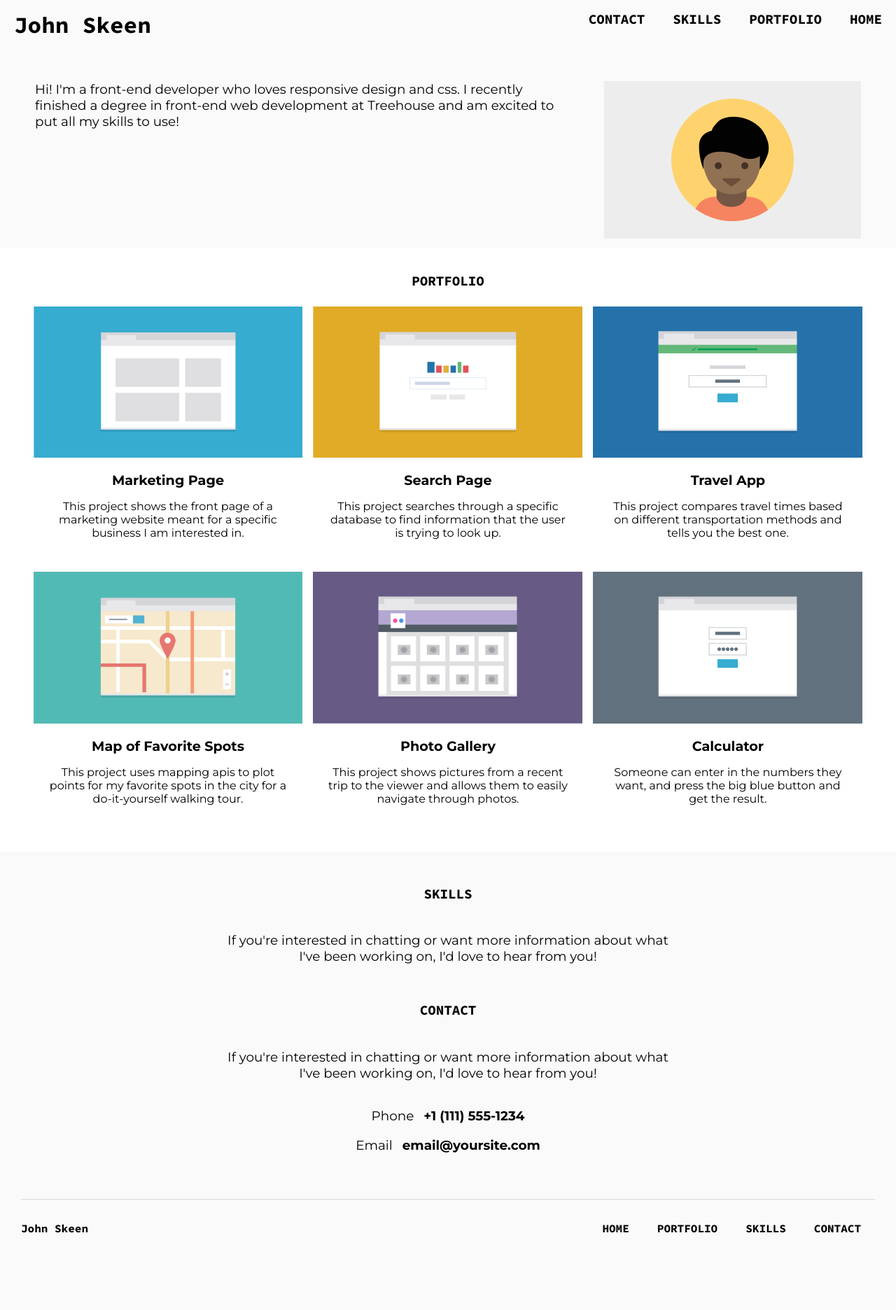
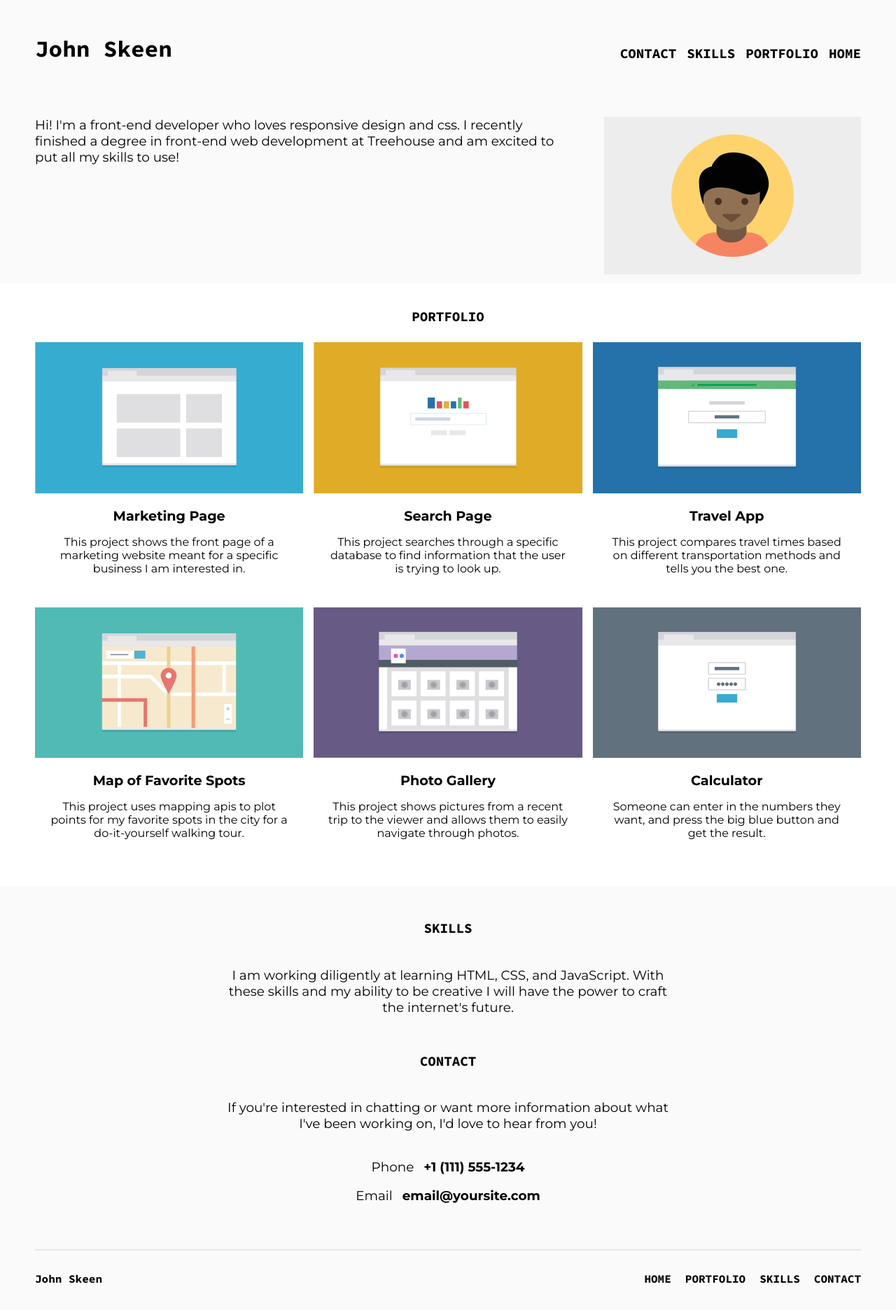
Before and after one commit to JohnSkeen/treehouse-project-2, a plain HTML site: page index.html in a window 1280 px wide. Shown: the whole page at 70% size. Before the commit the page ends 1811 px from the top, so only its background shows below. Drawn offline with Linux system fonts and the light colour scheme.

Commit message:
Final edits
Final changes and fixes, validation completed.

```diff
--- a/css/styles.css
+++ b/css/styles.css
@@ -26,12 +26,11 @@ ul.topnav {
     padding: 0;
 }
 
-
 ul.topnav li a {
     display: block;
     text-align: center;
     color: black;
-    padding: 15px 20px;
+    padding: 15px 0px 15px 15px;
     text-decoration: none;
     width: 100%;
     margin-bottom: 5px;
@@ -44,8 +43,7 @@ ul.topnav li.name {
 }
 
 ul.topnav .button a:hover:not(.active) {
-  background-color: #111;
-  color: white;
+  color: orange;
 }
 
 ul.topnav li.button {
@@ -112,7 +110,6 @@ h2 {
 .extra-content {
   margin: auto;
   width: 50%;
-  padding:;
 }
 
 .phone {
@@ -152,12 +149,11 @@ footer {
 }
 
 .bottom-button a {
-  padding: 15px 20px;
+  padding: 15px 0px 15px 20px;
 }
 
 .bottom-button a:hover:not(.active) {
-  background-color: #111;
-  color: white;
+  color: orange;
 }
 
 /* Clearfix */
@@ -183,7 +179,6 @@ footer {
   }
 
   .topnav {
-    display: -webkit-flex;
     display: flex;
     flex-wrap:wrap;
     justify-content: center;
@@ -223,16 +218,21 @@ footer {
   footer {
     margin-bottom: 30px;
   }
-
 }
-
-
-
 
 @media screen and (min-width: 1024px){
 
     .main-header p {
       font-size: 1.15em;
+    }
+
+    #home {
+      margin: 0 20px;
+      padding: 30px 30px 0 30px;
+    }
+
+    .wrapper {
+      padding: 0px 42.5px 20px 42.5px;
     }
 
     .extra-content p {
@@ -246,8 +246,6 @@ footer {
 
     .topnav {
       display: block;
-      padding: 30px 30px 0 30px;
-      margin: 0;
     }
 
     .name {
@@ -258,9 +256,7 @@ footer {
       float: right;
     }
 
-
     footer {
-      margin-bottom: 0;
+      margin: 0 20px 30px 20px;
     }
-
 }
--- a/index.html
+++ b/index.html
@@ -8,19 +8,19 @@
     <link rel="stylesheet" href="css/lightbox.css">
     <link href="https://fonts.googleapis.com/css?family=Montserrat:400,700" rel="stylesheet">
     <link href="https://fonts.googleapis.com/css?family=Source+Code+Pro:400,700" rel="stylesheet">
-    <script type="text/javascript" src="js/lightbox-plus-jquery.min.js"></script>
+    <script src="js/lightbox-plus-jquery.min.js"></script>
   </head>
   <body>
 
-    <div id="home" class="main-nav clearfix">
+    <nav id="home" class="main-nav clearfix">
         <ul class="topnav">
-          <li class="name"><a href="#home">John Skeen</a></li>
+          <li class="name">John Skeen</li>
           <li class="button"><a href="#home">HOME</a></li>
           <li class="button"><a href="#portfolio">PORTFOLIO</a></li>
           <li class="button"><a href="#skills">SKILLS</a></li>
           <li class="button"><a href="#contact">CONTACT</a></li>
         </ul>
-    </div>
+    </nav>
 
     <header class="main-header clearfix">
       <img src="images/responsive-layout-profile.png" alt="Profile Picture of John Skeen." class="profile-image">
@@ -64,10 +64,11 @@
           </div>
         </div> <!-- grid -->
       </div> <!-- wrapper -->
+
       <div class="extra-content">
         <div id="skills" class="skills">
           <h1>Skills</h1>
-        <p>If you're interested in chatting or want more information about what I've been working on, I'd love to hear from you!</p>
+          <p>I am working diligently at learning HTML, CSS, and JavaScript.  With these skills and my ability to be creative I will have the power to craft the internet's future.</p>
         </div> <!-- skills -->
 
         <div id="contact" class="contact">
@@ -78,6 +79,7 @@
         </div> <!-- contact -->
       </div> <!-- extra content -->
     </main>
+
     <footer>
       <ul class="footer-nav clearfix">
         <li class="footer-name">John Skeen</li>
```
Lines whose indentation alone changed are shown as unchanged.
